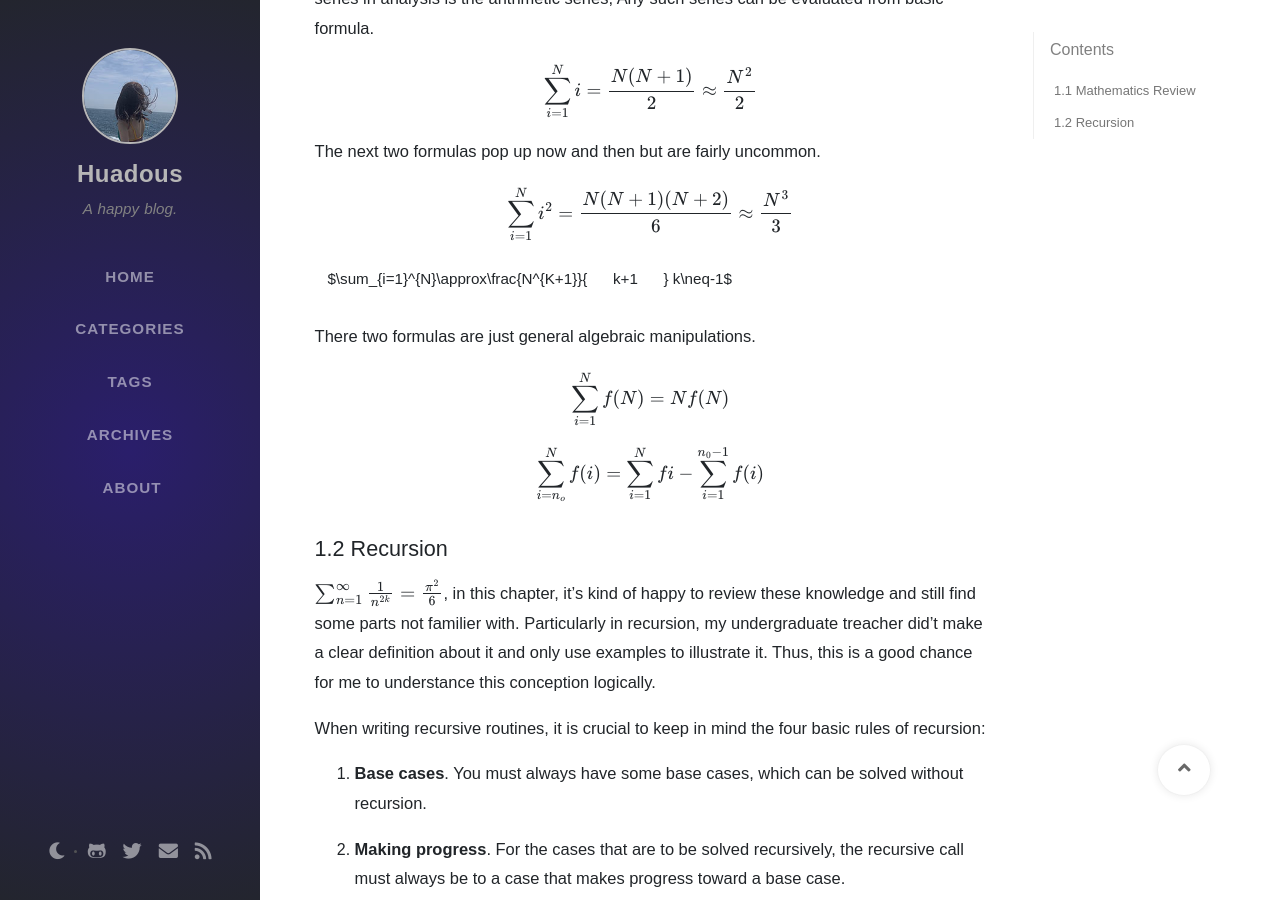
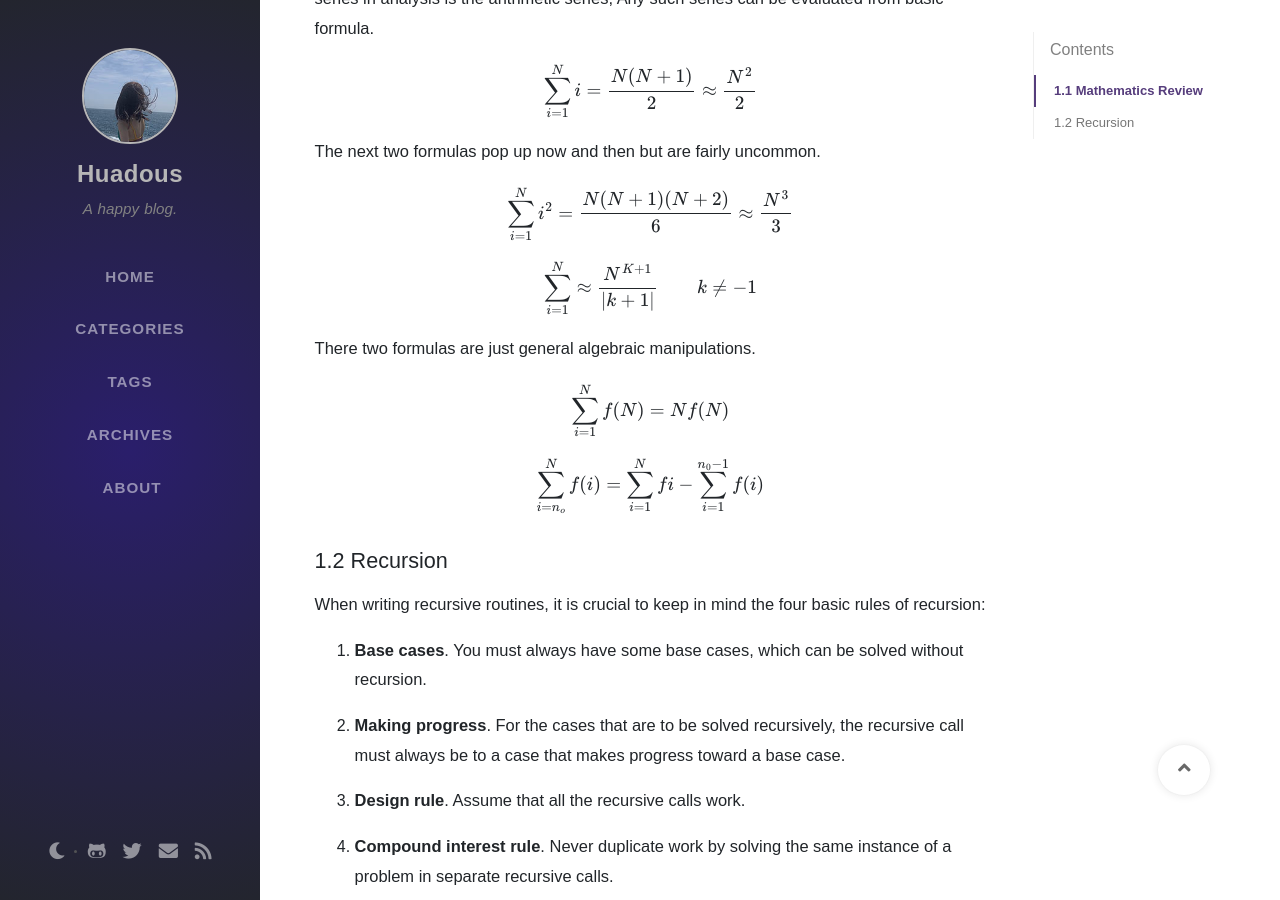
Before and after one commit to Huadous/huadous.github.io, a Jekyll site: the page built from _posts/2020-04-11-Data-Structure-and-Algorithms.md, in a window 1280 px wide and 900 px high, scrolled down 891 px. Built offline with Jekyll 4.4.1, drawn with Linux system fonts in a browser that asks for light colours; nearby versions of some CDN libraries; some web fonts are replaced; formulas are drawn with MathJax 3; comment, search, counter and statistics services are not loaded.

Commit message:
Update 2020-04-11-Data-Structure-and-Algorithms.md

```diff
--- a/_posts/2020-04-11-Data-Structure-and-Algorithms.md
+++ b/_posts/2020-04-11-Data-Structure-and-Algorithms.md
@@ -34,7 +34,7 @@
 
 $$\sum_{i=1}^{N}i^2=\frac{N(N+1)(N+2)}{6}\approx\frac{N^3}{3}$$
 
-$\sum_{i=1}^{N}\approx\frac{N^{K+1}}{|k+1|}$      $ k\neq-1$
+$$\sum_{i=1}^{N}\approx\frac{N^{K+1}}{|k+1|}\qquad k\neq-1$$
 
 There two formulas are just general algebraic manipulations.
 
@@ -43,8 +43,6 @@
 $$\sum_{i=n_o}^{N}f(i)=\sum_{i=1}^{N}f{i}-\sum_{i=1}^{n_0-1}f(i)$$
 
 ## 1.2 Recursion
-
-$\sum_{n=1}^{\infty}\frac{1}{n^{2k}}=\frac{\pi^2}{6}$, in this chapter, it's kind of happy to review these knowledge and still find some parts not familier with. Particularly in recursion, my undergraduate treacher did't make a clear definition about it and only use examples to illustrate it. Thus, this is a good chance for me to understance this conception logically.
 
 When writing recursive routines, it is crucial to keep in mind the four basic rules of recursion:
 
```
